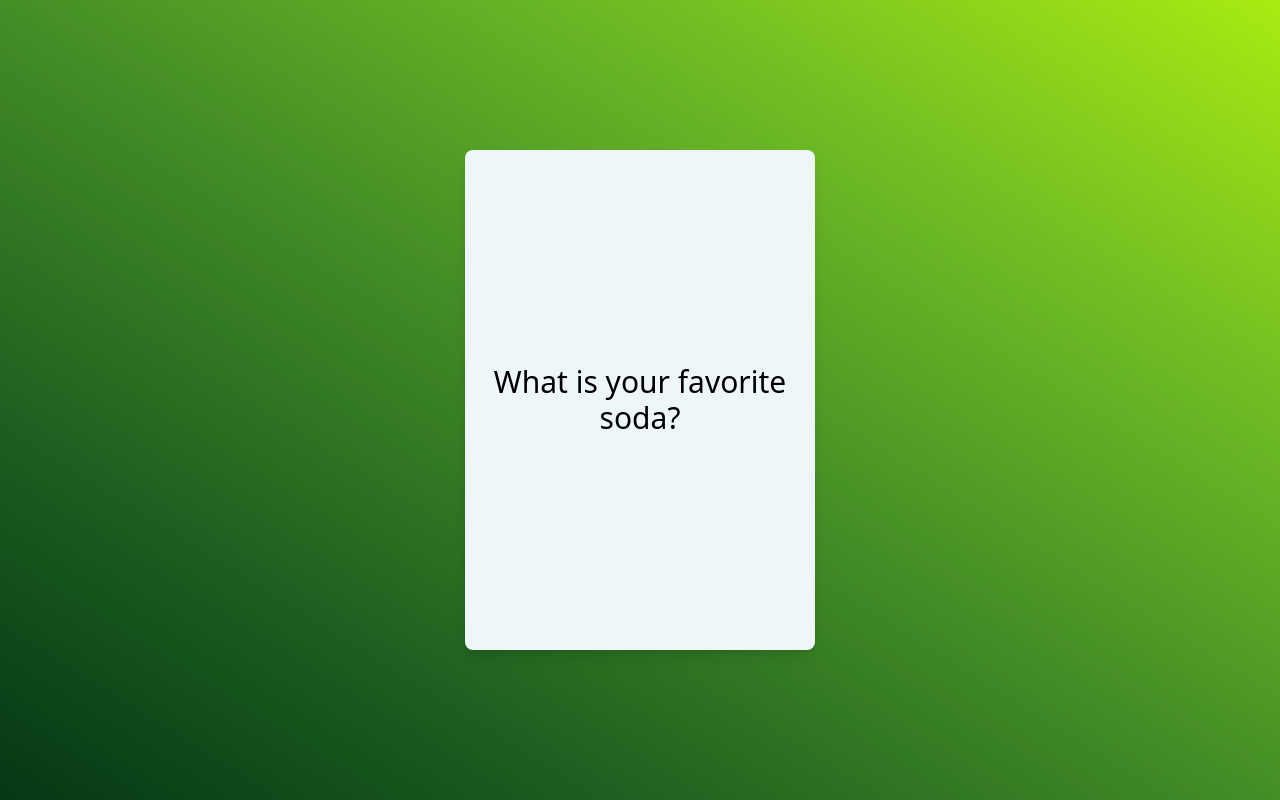
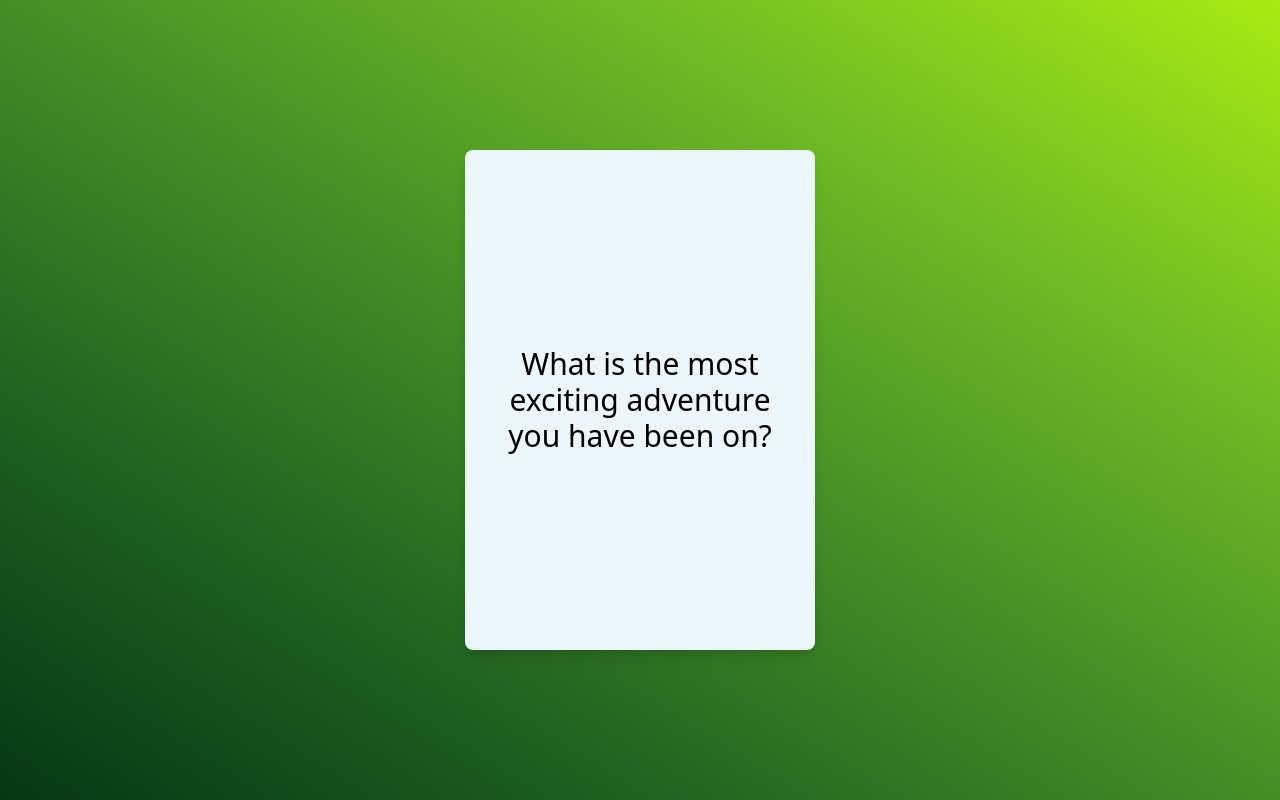
Before and after one commit to jon-tschida/Thoughtful, a React (Vite) app: page /lifeQuestions in a window 1280 px wide. Built offline with nearby package versions, Linux system fonts and the light colour scheme.

Commit message:
initiated life question data
got an array of life questions, we also randomly select one on first load of the question cards

```diff
--- a/src/App.jsx
+++ b/src/App.jsx
@@ -1,7 +1,7 @@
 import QuestionCard from "./components/QuestionCard";
 import { Link } from "react-router-dom";
 
-function App() {
+export default function App() {
   return (
     <div className="h-screen w-screen bg-[#6d6875] overflow-hidden flex">
       <div className=" w-[1000px] px-15 m-auto flex flex-row overflow-x-scroll rounded-3xl">
@@ -15,5 +15,3 @@ function App() {
     </div>
   );
 }
-
-export default App;
--- /dev/null
+++ b/src/assets/LifeQuestions.js
@@ -0,0 +1,16 @@
+export const lifeQs = [
+  "What movie or show do you keep rewatching?",
+  "What was your favorite game as a child?",
+  "Which book or movie impacted you most growing up?",
+  "What's your favorite childhood memory?",
+  "What is on your bucket list?",
+  "What are two places you want to go before you die?",
+  "What does your ideal friend weekend look like?",
+  "What is the most exciting adventure you have been on?",
+  "Where is the most awe-inspiring place you've ever visited?",
+  "If you weren't in your current profession what would you be doing?",
+  "What was one thing you misunderstood as a kid that you find funny today?",
+  "What do you think happens when you die?",
+  "If you could choose one life event to relive what would it be?",
+];
+export default { lifeQs };
--- a/src/components/LifeQuestionCard.jsx
+++ b/src/components/LifeQuestionCard.jsx
@@ -1,10 +1,14 @@
 import React from "react";
 import QuestionCard from "./QuestionCard";
+import { lifeQs } from "../assets/LifeQuestions";
 
 export default function LifeQuestionCard() {
+  const [randomQuestionIndex] = React.useState(() =>
+    Math.floor(Math.random() * (lifeQs.length - 1))
+  );
   return (
     <div className="flex flex-col items-center justify-center w-screen h-screen life-questions-bg">
-      <QuestionCard content="What is your favorite soda?" />
+      <QuestionCard content={lifeQs[randomQuestionIndex]} />
     </div>
   );
 }
```
